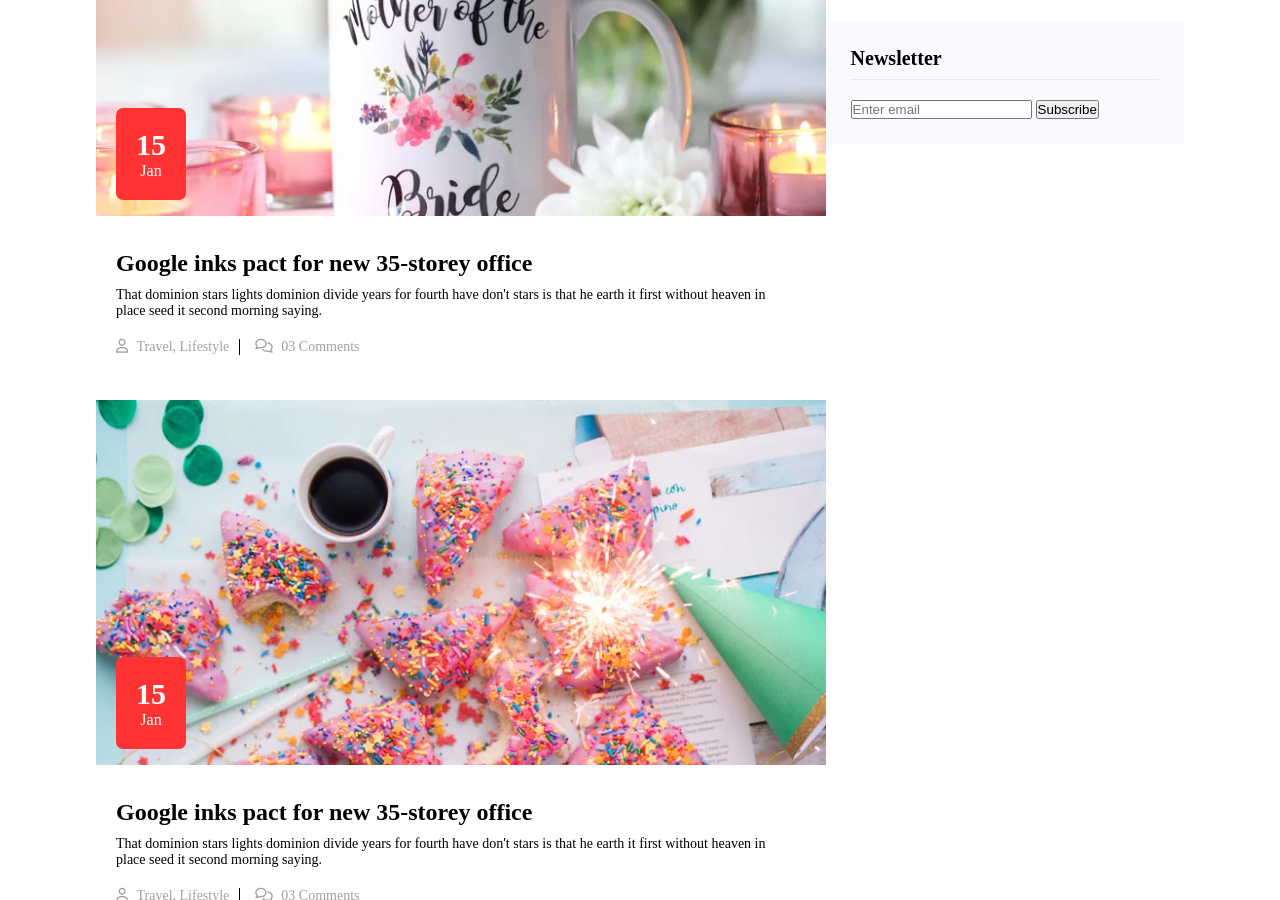
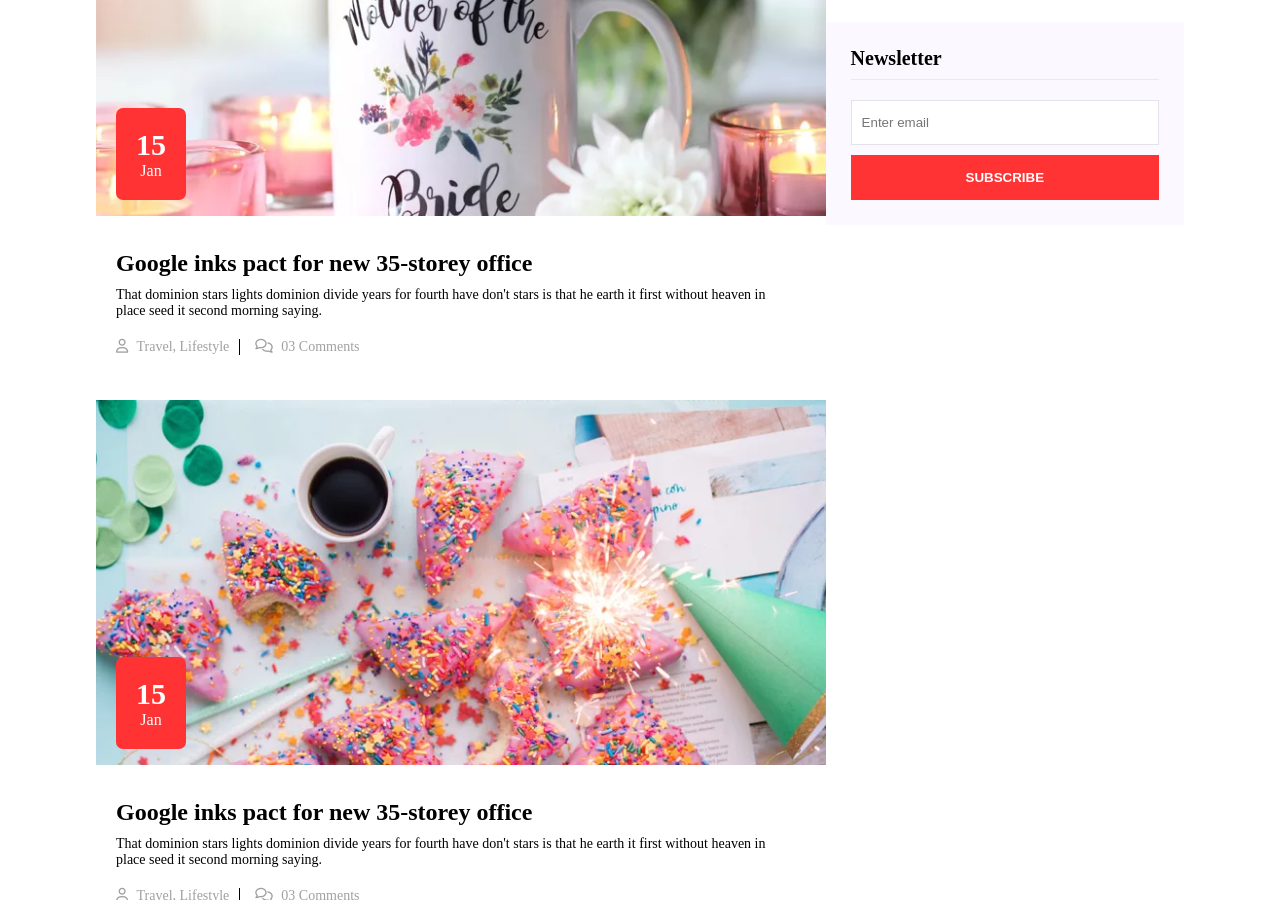
Before and after one commit to aishalieva0/dreamrs, a plain HTML site: page pages/blog.html in a window 1280 px wide. Shown: the part 2595-3495 px from the top of the page. Drawn offline with Linux system fonts and the light colour scheme.

Commit message:
newsletter sidebar added

```diff
--- a/assets/css/blog.css
+++ b/assets/css/blog.css
@@ -131,14 +131,19 @@
   padding-bottom: 9px;
 }
 
-/* Search bar */
-.formSearch {
+/*
+Search bar
+Newsletter
+*/
+.formSearch,
+.formNewsletter {
   display: flex;
   flex-direction: column;
   position: relative;
 }
 
-.search input {
+.search input,
+.newsletter input {
   margin-bottom: 10px;
   padding: 14px 10px;
   border: 1px #e4e2ea solid;
@@ -151,11 +156,13 @@
   color: #c4c4c4;
 }
 
-.search input:focus {
+.search input:focus,
+.newsletter input:focus {
   outline: none;
 }
 
-.search button {
+.search button,
+.newsletter button {
   padding: 15px 10px;
   background-color: #ff3334;
   color: #fff;
```
